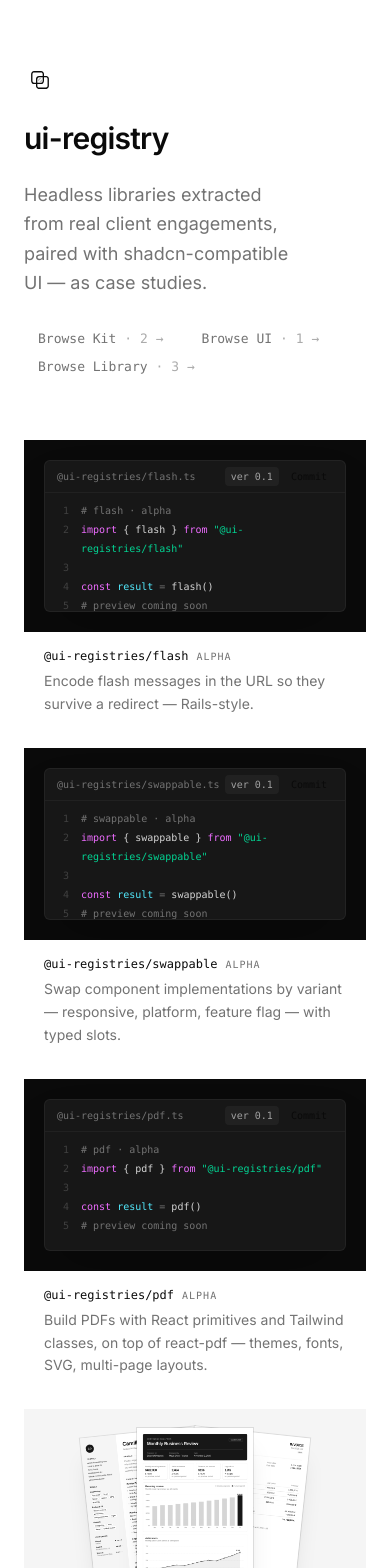
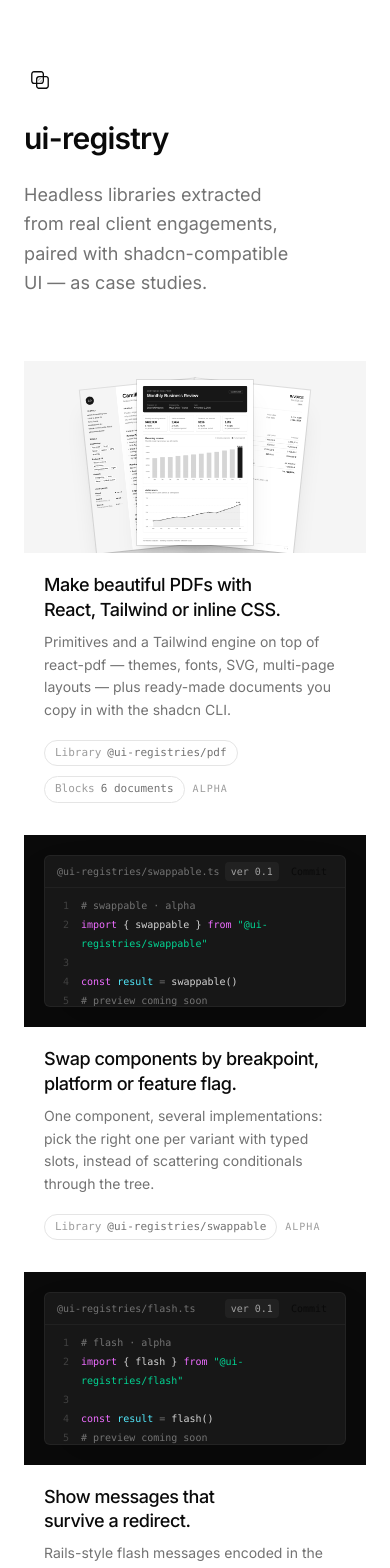
Before and after one commit to QuentinFrc/ui-registry.com, a Next.js app in the folder apps/web/: page / in a window 390 px wide. Shown: the top 1568 px of the page. Built offline with nearby package versions, Linux system fonts and the light colour scheme.

Commit message:
Home: patterns instead of kit/ui/library lanes
Each pattern is one problem solved end to end, with its library and
blocks as parts of the same card (PDF: @ui-registries/pdf + 6 documents).
The lane navigation (browse kit, ui, library) is removed from the home.

```diff
--- a/apps/web/src/app/(home)/page.tsx
+++ b/apps/web/src/app/(home)/page.tsx
@@ -1,50 +1,11 @@
 import Link from "next/link";
 import { Bounds } from "@/components/bounds";
-import { CatalogGrid } from "@/components/catalog/catalog-grid";
 import { Logo } from "@/components/logo";
-import {
-  type CatalogKind,
-  catalog,
-  catalogByKind,
-  LANE_META,
-} from "@/lib/catalog";
-import { kitComponents } from "@/lib/kit";
+import { PatternCard } from "@/components/patterns/pattern-card";
+import { patterns } from "@/lib/patterns";
 import { siteConfig } from "@/lib/site.config";
 
-interface LaneLinkProps {
-  count: string;
-  kind: CatalogKind;
-}
-
-const LaneLink = ({ kind, count }: LaneLinkProps) => {
-  const lane = LANE_META[kind];
-  return (
-    <Link
-      className="group inline-flex items-center gap-2 text-muted-foreground transition-colors hover:text-foreground"
-      href={lane.href}
-    >
-      <span
-        aria-hidden="true"
-        className="inline-block h-1.5 w-1.5 rounded-full"
-        style={{ background: lane.accent }}
-      />
-      Browse {lane.label}
-      <span className="text-muted-foreground/60">· {count}</span>
-      <span
-        aria-hidden="true"
-        className="translate-x-0 opacity-60 transition-transform group-hover:translate-x-0.5"
-      >
-        →
-      </span>
-    </Link>
-  );
-};
-
 export default function HomePage() {
-  const kitCount = kitComponents().length;
-  const uiCount = catalogByKind("ui").length;
-  const libraryCount = catalogByKind("library").length;
-
   return (
     <main className="mx-auto flex w-full max-w-5xl flex-1 flex-col gap-16 px-6 py-16 sm:py-24">
       <Bounds>
@@ -56,15 +17,17 @@ export default function HomePage() {
           <p className="text-balance text-lg text-muted-foreground leading-relaxed">
             {siteConfig.description}
           </p>
-          <nav className="mt-2 flex flex-wrap items-center gap-x-6 gap-y-2 font-mono text-[13px]">
-            <LaneLink count={String(kitCount)} kind="kit" />
-            <LaneLink count={String(uiCount)} kind="ui" />
-            <LaneLink count={String(libraryCount)} kind="library" />
-          </nav>
         </header>
       </Bounds>
 
-      <CatalogGrid entries={catalog} />
+      <section
+        aria-label="Patterns"
+        className="grid grid-cols-1 sm:grid-cols-2"
+      >
+        {patterns.map((pattern) => (
+          <PatternCard key={pattern.slug} pattern={pattern} />
+        ))}
+      </section>
 
       <Bounds>
         <footer className="flex items-center gap-4 border-border border-t pt-8 text-muted-foreground text-sm">
--- a/apps/web/src/app/layout.tsx
+++ b/apps/web/src/app/layout.tsx
@@ -1,5 +1,5 @@
+import { Analytics } from "@vercel/analytics/next";
 import { Inter } from "next/font/google";
-import { Analytics } from "@vercel/analytics/next";
 import "./global.css";
 
 const inter = Inter({ subsets: ["latin"] });
--- a/apps/web/src/components/catalog/catalog-item.tsx
+++ b/apps/web/src/components/catalog/catalog-item.tsx
@@ -3,12 +3,18 @@ import Link from "next/link";
 import { PagesFan } from "@/components/pdf/pages-fan";
 import { type CatalogEntry, LANE_META } from "@/lib/catalog";
 
+/** The fields the preview needs, shared by catalog entries and patterns. */
+export type MediaSource = Pick<
+  CatalogEntry,
+  "media" | "name" | "slug" | "status"
+>;
+
 interface MediaPreviewProps {
   accent: string;
-  entry: CatalogEntry;
+  entry: MediaSource;
 }
 
-const MediaPreview = ({ entry, accent }: MediaPreviewProps) => {
+export const MediaPreview = ({ entry, accent }: MediaPreviewProps) => {
   if (entry.media?.kind === "video") {
     return (
       <video
@@ -46,7 +52,7 @@ const MediaPreview = ({ entry, accent }: MediaPreviewProps) => {
 
 interface CodePreviewProps {
   accent: string;
-  entry: CatalogEntry;
+  entry: MediaSource;
 }
 
 const CodePreviewPlaceholder = ({ accent, entry }: CodePreviewProps) => (
--- /dev/null
+++ b/apps/web/src/components/patterns/pattern-card.tsx
@@ -0,0 +1,54 @@
+import Link from "next/link";
+import { MediaPreview } from "@/components/catalog/catalog-item";
+import type { Pattern } from "@/lib/patterns";
+
+const PLACEHOLDER_ACCENT = "var(--color-accent-library)";
+
+interface PatternCardProps {
+  pattern: Pattern;
+}
+
+// The whole card links to the pattern (stretched link on the title); its
+// parts (library, blocks…) sit above that link so each stays reachable.
+export function PatternCard({ pattern }: PatternCardProps) {
+  return (
+    <article className="group relative flex flex-col">
+      <div className="relative aspect-video w-full overflow-hidden bg-muted">
+        <MediaPreview accent={PLACEHOLDER_ACCENT} entry={pattern} />
+      </div>
+
+      <div className="flex flex-1 flex-col gap-3 px-5 pt-5 pb-8">
+        <div className="flex flex-col gap-2">
+          <h2 className="text-balance font-medium text-lg leading-snug tracking-tight">
+            <Link
+              className="after:absolute after:inset-0 after:content-['']"
+              href={pattern.href}
+            >
+              {pattern.title}
+            </Link>
+          </h2>
+          <p className="text-muted-foreground text-sm leading-relaxed">
+            {pattern.description}
+          </p>
+        </div>
+
+        <ul className="relative z-10 mt-auto flex flex-wrap items-center gap-2 pt-1">
+          {pattern.parts.map((part) => (
+            <li key={part.kind}>
+              <Link
+                className="inline-flex items-center gap-1.5 rounded-full border border-border px-2.5 py-1 font-mono text-[11px] text-muted-foreground transition-colors hover:border-foreground/30 hover:text-foreground"
+                href={part.href}
+              >
+                <span className="text-muted-foreground/70">{part.kind}</span>
+                <span>{part.label}</span>
+              </Link>
+            </li>
+          ))}
+          <li className="font-mono text-[10px] text-muted-foreground/70 uppercase tracking-widest">
+            {pattern.status}
+          </li>
+        </ul>
+      </div>
+    </article>
+  );
+}
--- /dev/null
+++ b/apps/web/src/lib/patterns.ts
@@ -0,0 +1,89 @@
+import type { CatalogMedia } from "@/lib/catalog";
+import { PDF_BLOCKS_BASE, PDF_DOCS_BASE, pdfBlocks } from "@/lib/pdf-docs";
+
+/**
+ * What a pattern ships with. A pattern is one problem solved end to end, so
+ * its npm package and its copy-in blocks are parts of the same entry.
+ */
+export interface PatternPart {
+  href: string;
+  /** Short label shown on the card, e.g. "Library" or "Blocks". */
+  kind: string;
+  /** What you get, e.g. the package name or "6 documents". */
+  label: string;
+}
+
+export interface Pattern {
+  description: string;
+  /** Main entry point of the pattern (usually its docs). */
+  href: string;
+  media?: CatalogMedia;
+  /** Package name, used by the code placeholder when there is no media. */
+  name: string;
+  parts: readonly PatternPart[];
+  slug: string;
+  status: "alpha" | "beta" | "stable" | "planned";
+  /** What the pattern lets you do, as a sentence. */
+  title: string;
+}
+
+export const patterns: readonly Pattern[] = [
+  {
+    slug: "pdf",
+    name: "@ui-registries/pdf",
+    title: "Make beautiful PDFs with React, Tailwind or inline CSS.",
+    description:
+      "Primitives and a Tailwind engine on top of react-pdf — themes, fonts, SVG, multi-page layouts — plus ready-made documents you copy in with the shadcn CLI.",
+    status: "alpha",
+    href: PDF_DOCS_BASE,
+    media: {
+      kind: "pages",
+      srcs: [
+        "/previews/pdf/resume-1.png",
+        "/previews/pdf/invoice-1.png",
+        "/previews/pdf/report-1.png",
+      ],
+      alt: "Report, invoice and resume PDFs",
+    },
+    parts: [
+      { kind: "Library", label: "@ui-registries/pdf", href: PDF_DOCS_BASE },
+      {
+        kind: "Blocks",
+        label: `${pdfBlocks.length} documents`,
+        href: PDF_BLOCKS_BASE,
+      },
+    ],
+  },
+  {
+    slug: "swappable",
+    name: "@ui-registries/swappable",
+    title: "Swap components by breakpoint, platform or feature flag.",
+    description:
+      "One component, several implementations: pick the right one per variant with typed slots, instead of scattering conditionals through the tree.",
+    status: "alpha",
+    href: "/packages/swappable",
+    parts: [
+      {
+        kind: "Library",
+        label: "@ui-registries/swappable",
+        href: "/packages/swappable",
+      },
+    ],
+  },
+  {
+    slug: "flash",
+    name: "@ui-registries/flash",
+    title: "Show messages that survive a redirect.",
+    description:
+      "Rails-style flash messages encoded in the URL: set one before redirecting, show it as a toast on the next page. No session, no cookie.",
+    status: "alpha",
+    href: "/packages/flash",
+    parts: [
+      {
+        kind: "Library",
+        label: "@ui-registries/flash",
+        href: "/packages/flash",
+      },
+    ],
+  },
+] as const;
```
